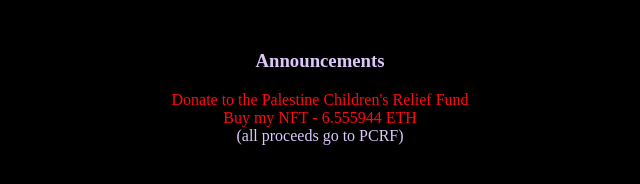
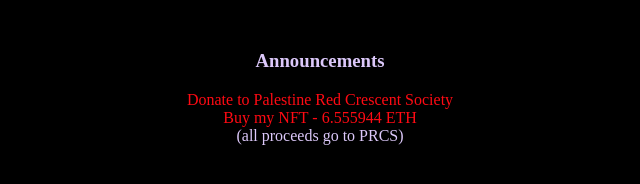
Before and after one commit to Muzilos/muzzammil.us, a plain HTML site: page index.html in a window 1280 px wide. Shown: the part 224-408 px from the top of the page, 320-960 px from the left. Drawn offline with Linux system fonts and the light colour scheme.

Commit message:
Update charity link

```diff
--- a/index.html
+++ b/index.html
@@ -25,9 +25,9 @@
     <br/>
     <div class="announcements">
       <h3>Announcements</h3>
-      <a href="https://www.pcrf.net/">Donate to the Palestine Children's Relief Fund</a> <br/>
+      <a href="https://www.palestinercs.org/donation/?langid=1">Donate to Palestine Red Crescent Society</a> <br/>
       <a href=https://mintable.app/art/item/Muz-and-Cat-Me-and-my-cat-x-4/lSR3wqvVESkR2Mv>Buy my NFT - 6.555944 ETH</a><br/>
-      (all proceeds go to PCRF)
+      (all proceeds go to PRCS)
     </div>
 
   </div>
```
